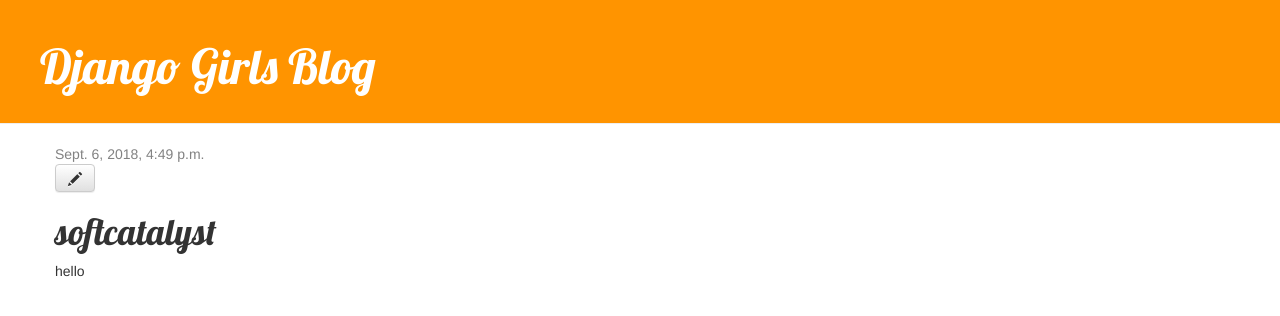
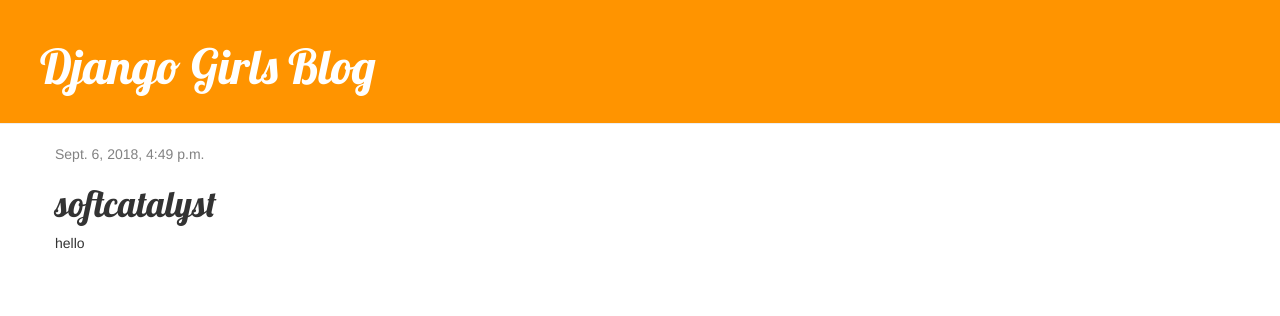
Before and after one commit to amelgmar/my_first_blog, a Django app: page /post/1/ in a window 1280 px wide. Shown: the top 316 px of the page. Run offline with Django 3.2, Linux system fonts and the light colour scheme; data comes from the database, SQL or seed files in the repository; some libraries are stand-ins or nearby versions.

Commit message:
commit evrything

```diff
--- a/blog/templates/blog/post_detail.html
+++ b/blog/templates/blog/post_detail.html
@@ -7,8 +7,12 @@
                 {{ post.published_date }}
             </div>
         {% endif %}
-        <a class="btn btn-default" href="{% url 'post_edit' pk=post.pk %}"><span class="glyphicon glyphicon-pencil"></span></a>
+        {% if user.is_authenticated %}
+            <a class="btn btn-default" href="{% url 'post_edit' pk=post.pk %}"><span
+                    class="glyphicon glyphicon-pencil"></span></a>
+        {% endif %}
         <h1>{{ post.title }}</h1>
+
         <p>{{ post.text|linebreaksbr }}</p>
     </div>
 {% endblock %}
```
